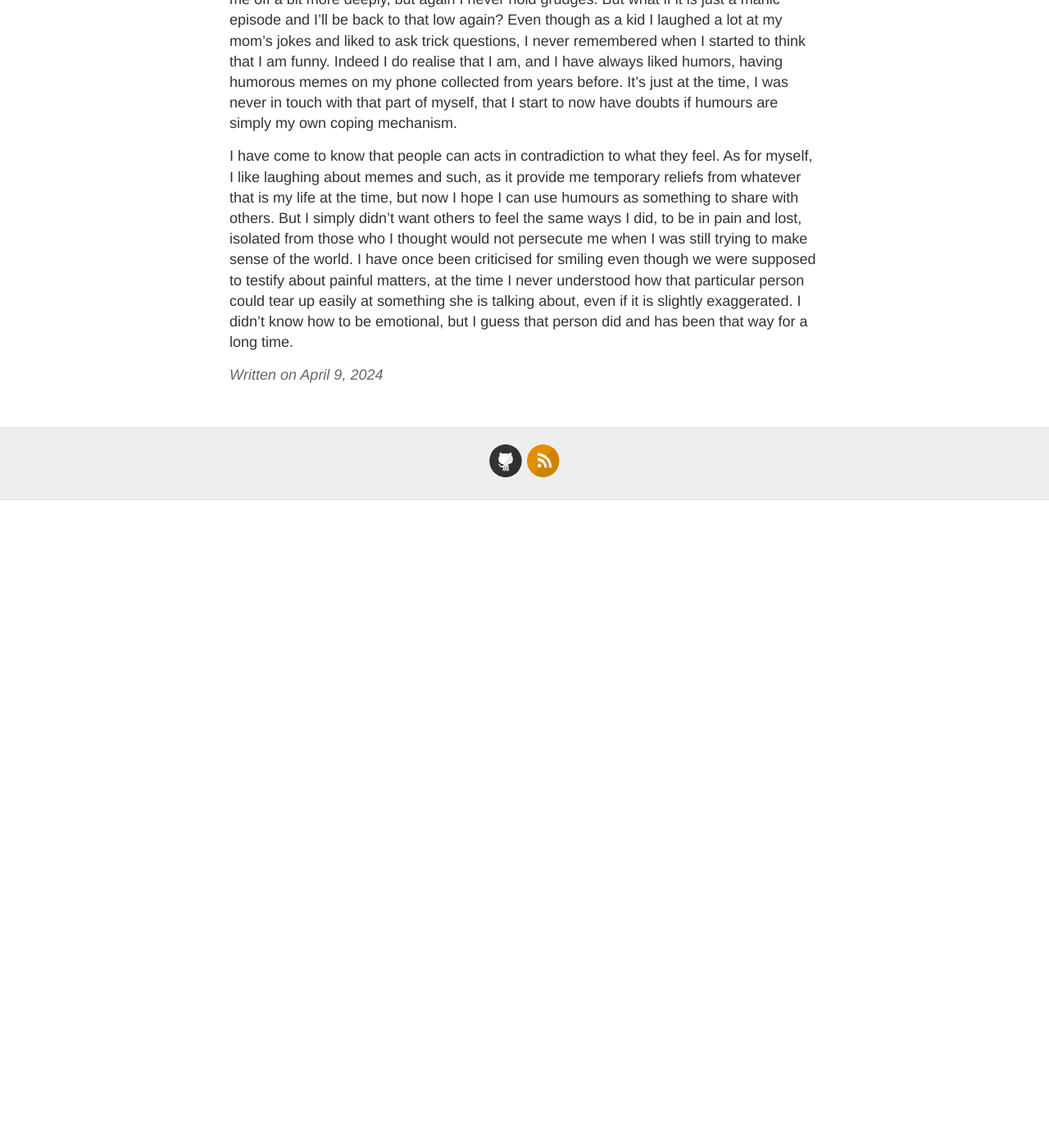
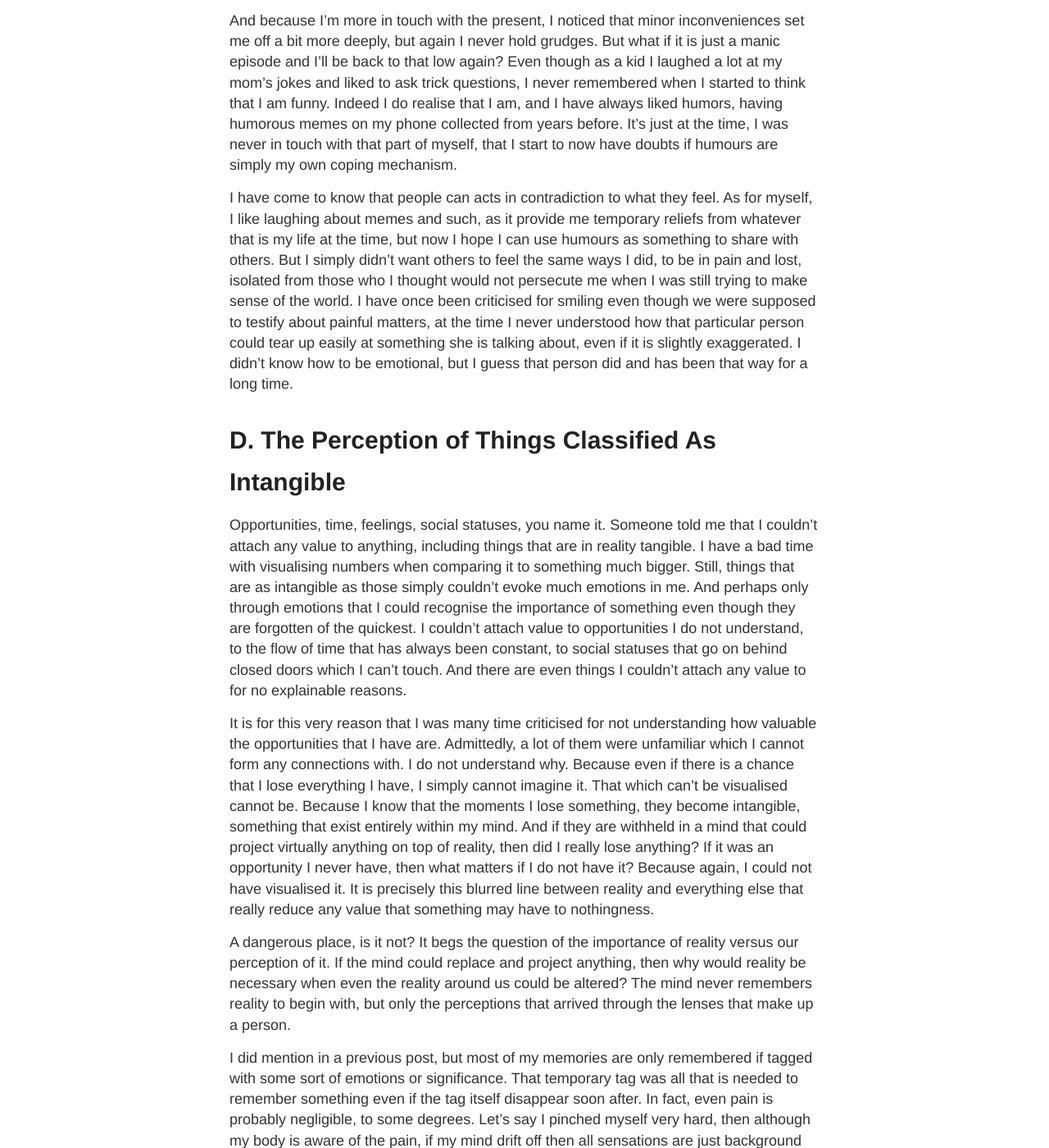
Before and after one commit to theduckshepherd/theduckshepherd.github.io, a Jekyll site: the page built from _posts/2024-04-09-discussion-the-blurred-line-between-reality-and-what-isnt.md, in a window 1280 px wide and 1400 px high, scrolled down 2462 px. Shown: the whole window at 82% size. Built offline with Jekyll 4.4.1, drawn with Linux system fonts in a browser that asks for light colours; before the commit the page ends 3072 px from its top, so only the background shows below that; some of the changed text lies outside the part shown.

Commit message:
Update 2024-04-09-discussion-the-blurred-line-between-reality-and-what-isnt.md

```diff
--- a/_posts/2024-04-09-discussion-the-blurred-line-between-reality-and-what-isnt.md
+++ b/_posts/2024-04-09-discussion-the-blurred-line-between-reality-and-what-isnt.md
@@ -27,9 +27,22 @@ Contradictorily, an imagination that could project anything in such a realistic
 
 Perhaps it is part of my personality too. Growing up I have never missed anybody, possibly because I was never really taught to do so, and in addition to my autistic trait, things could add up quickly. Back then even if I was away from my parents for a week or more at my relatives' house, I would barely ever call back, and I don't think back then we really have a tradition of keeping in touch so frequently. Then when I grow up, it simply is not in my nature to keep in touch with someone with meaningless small talk. At least, I see no point in asking a question if I already know the answer to it.
 
-# C. The Perception of Myself Versus Its Real State
+# C. The Perception of Myself Versus Its Actual State
 I realised I have forgotten a majority of my memories from the years during the Covid pandemic. At the time there are certain things that happened, and undoubtedly was the darkest days of my life as of the time of writing. Many says memory loss is also a sign of depression. But mysteriously, I have never understood how I emerged from that state. It seemed to just happen, but I doubt it is ever heavily related to my acceptance of the absurd.
 
 And because I'm more in touch with the present, I noticed that minor inconveniences set me off a bit more deeply, but again I never hold grudges. But what if it is just a manic episode and I'll be back to that low again? Even though as a kid I laughed a lot at my mom's jokes and liked to ask trick questions, I never remembered when I started to think that I am funny. Indeed I do realise that I am, and I have always liked humors, having humorous memes on my phone collected from years before. It's just at the time, I was never in touch with that part of myself, that I start to now have doubts if humours are simply my own coping mechanism.
 
 I have come to know that people can acts in contradiction to what they feel. As for myself, I like laughing about memes and such, as it provide me temporary reliefs from whatever that is my life at the time, but now I hope I can use humours as something to share with others. But I simply didn't want others to feel the same ways I did, to be in pain and lost, isolated from those who I thought would not persecute me when I was still trying to make sense of the world. I have once been criticised for smiling even though we were supposed to testify about painful matters, at the time I never understood how that particular person could tear up easily at something she is talking about, even if it is slightly exaggerated. I didn't know how to be emotional, but I guess that person did and has been that way for a long time.
+
+# D. The Perception of Things Classified As Intangible
+Opportunities, time, feelings, social statuses, you name it. Someone told me that I couldn't attach any value to anything, including things that are in reality tangible. I have a bad time with visualising numbers when comparing it to something much bigger. Still, things that are as intangible as those simply couldn't evoke much emotions in me. And perhaps only through emotions that I could recognise the importance of something even though they are forgotten of the quickest. I couldn't attach value to opportunities I do not understand, to the flow of time that has always been constant, to social statuses that go on behind closed doors which I can't touch. And there are even things I couldn't attach any value to for no explainable reasons.
+
+It is for this very reason that I was many time criticised for not understanding how valuable the opportunities that I have are. Admittedly, a lot of them were unfamiliar which I cannot form any connections with. I do not understand why. Because even if there is a chance that I lose everything I have, I simply cannot imagine it. That which can't be visualised cannot be. Because I know that the moments I lose something, they become intangible, something that exist entirely within my mind. And if they are withheld in a mind that could project virtually anything on top of reality, then did I really lose anything? If it was an opportunity I never have, then what matters if I do not have it? Because again, I could not have visualised it. It is precisely this blurred line between reality and everything else that really reduce any value that something may have to nothingness.
+
+A dangerous place, is it not? It begs the question of the importance of reality versus our perception of it. If the mind could replace and project anything, then why would reality be necessary when even the reality around us could be altered? The mind never remembers reality to begin with, but only the perceptions that arrived through the lenses that make up a person.
+
+I did mention in a previous post, but most of my memories are only remembered if tagged with some sort of emotions or significance. That temporary tag was all that is needed to remember something even if the tag itself disappear soon after. In fact, even pain is probably negligible, to some degrees. Let's say I pinched myself very hard, then although my body is aware of the pain, if my mind drift off then all sensations are just background noises. Interestingly, there are times when I was physically hurt, with one of them being to the point of bleeding out from a cut on my head. It was a shallow one, I believe. But I could not remember why I was hit, except that the one who inflicted the wound was very angry. No, it's wrong. I don't remember how I got that wound anymore. I can't bring back the image of the event, only for a fact that it happened. Well, if that isn't convenient.
+
+The person who inflicted that particular wound on my head is a very emotional type of person. That person once wished that they could forget this particular event in their life (I was there when that event happened). Needless to say, I believe it was an extremely emotionally taxing time for that person. And yet when I have "willingly erased" certain memories, I realised it wasn't any good. I wasn't confused, I simply know that I intentionally choose not to remember it. Strange enough, I also forgot the reason why it wasn't a good idea to erase one's memories. I did know this reason before somewhere in May/June 2023 as I have told it to someone else. But now I too no longer know what it was. Maybe because you would truly forgotten? Or perhaps it would reduce your own feelings and emotions to the point of numbing? Or was it a sense of loss, because if it is I could not recall it. The fact that I'm doing just fine right now is highly contradictory of how it was.
+
+However, I do know that even if something traumatic to me happened, I would automatically dissassociate, which leds to a lack of records. Unless that incident last long enough to force a higher volume of input to my brain since my brain would not be able to filter out as much. Perhaps I now have figured it own. If the tag of a memory is an emotion or sensation, then losing that tag means forgetting. Especially if it is linked to a common emotion, in that case my brain would never know what to recall.
```
